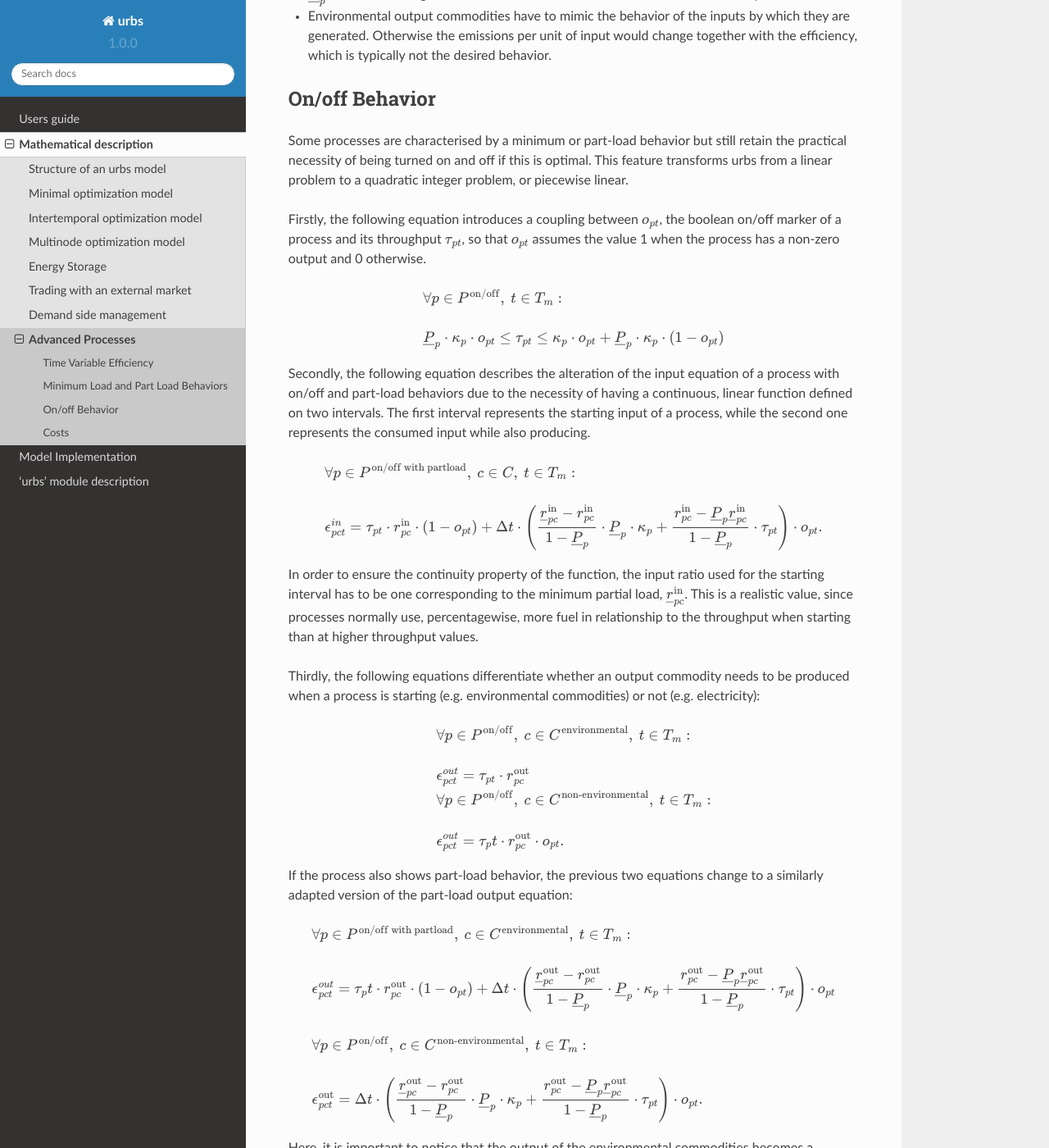
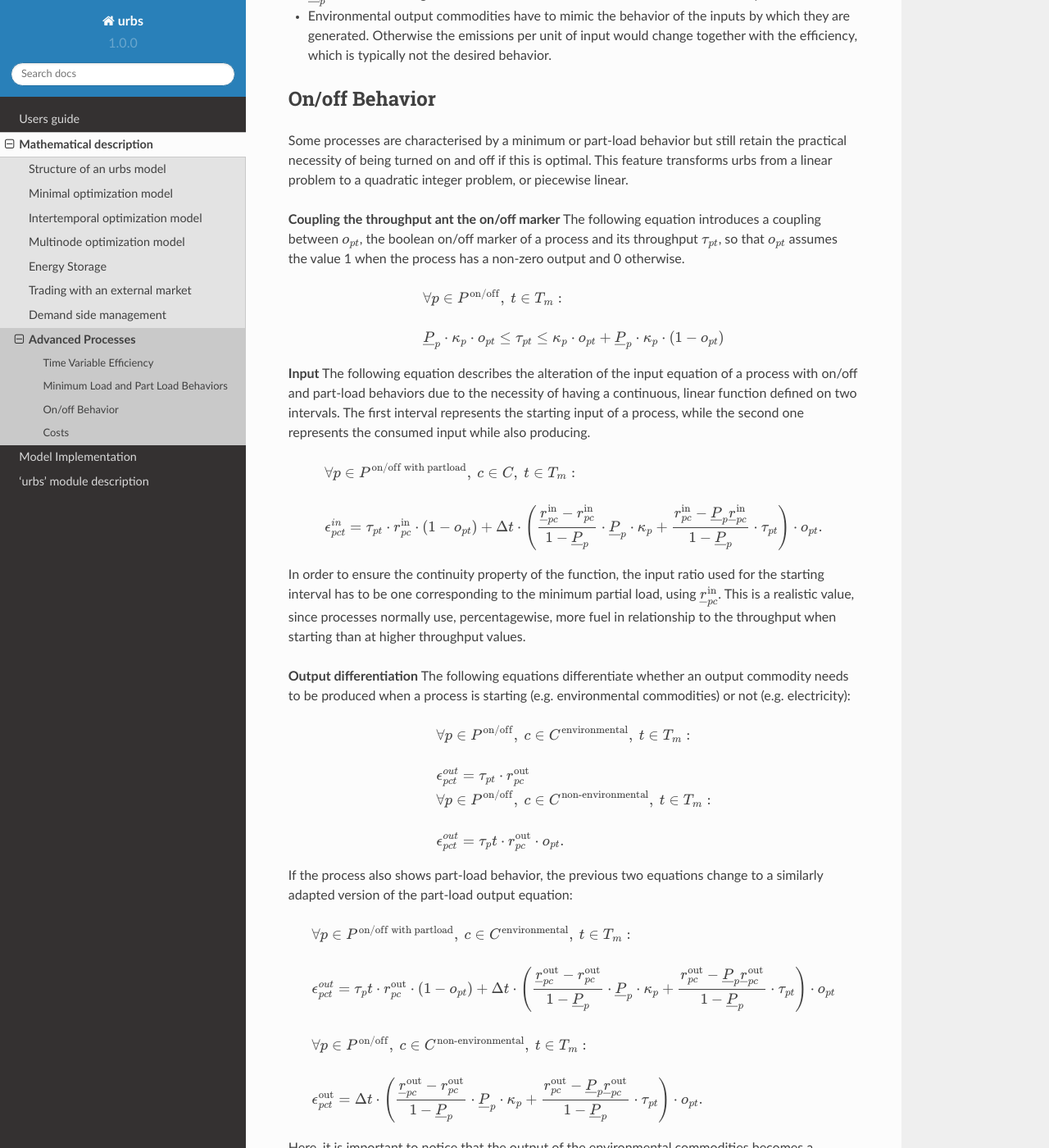
Before and after one commit to tum-ens/urbs, a Sphinx documentation site: the page built from doc/theorydoc/AP_prob.rst, in a window 1280 px wide and 1400 px high, scrolled down 1811 px. Shown: the whole window at 82% size. Built offline with Sphinx 7.4.7 and the Read the Docs theme 2.0.0, drawn with Linux system fonts in a browser that asks for light colours; some of the changed text lies outside the part shown.

Commit message:
Update AP_prob.rst
Extra subchapters for on/off

```diff
--- a/doc/theorydoc/AP_prob.rst
+++ b/doc/theorydoc/AP_prob.rst
@@ -105,7 +105,8 @@ retain the practical necessity of being turned on and off if this is optimal.
 This feature transforms urbs from a linear problem to a quadratic integer problem,
 or piecewise linear.
 
-Firstly, the following equation introduces a coupling between :math:`\omicron_{pt}`,
+**Coupling the throughput ant the on/off marker**
+The following equation introduces a coupling between :math:`\omicron_{pt}`,
 the boolean on/off marker of a process and its throughput :math:`\tau_{pt}`, so that
 :math:`\omicron_{pt}` assumes the value 1 when the process has a non-zero output and 0
 otherwise.
@@ -116,7 +117,8 @@ otherwise.
    \tau_{pt}\leq
    \kappa_p\cdot \omicron_{pt}+ \underline{P}_p\cdot \kappa_p\cdot (1 - \omicron_{pt})
 
-Secondly, the following equation describes the alteration of the input equation of a
+**Input**
+The following equation describes the alteration of the input equation of a
 process with on/off and part-load behaviors due to the necessity of having a continuous,
 linear function defined on two intervals. The first interval represents the starting input
 of a process, while the second one represents the consumed input while also producing.
@@ -134,11 +136,12 @@ of a process, while the second one represents the consumed input while also prod
 
 In order to ensure the continuity property of the function, the input ratio used
 for the starting interval has to be one corresponding to the minimum partial load,
-:math:`\underline{r}^{\text{in}}_{pc}`. This is a realistic value, since processes
+using :math:`\underline{r}^{\text{in}}_{pc}`. This is a realistic value, since processes
 normally use, percentagewise, more fuel in relationship to the throughput when
 starting than at higher throughput values.
 
-Thirdly, the following equations differentiate whether an output commodity needs to be
+**Output differentiation**
+The following equations differentiate whether an output commodity needs to be
 produced when a process is starting (e.g. environmental commodities) or not (e.g. electricity):
 
 .. math::
@@ -175,7 +178,8 @@ to be the partial one, :math:`\underline{r}^{\text{in}}_{pc}`. This is a realist
 since processes normaly produce, percentagewise, more CO2 and/or other environmental
 commodities in relationship to the throughput when starting then at higher throughput values.
 
-Fourthly, while ramping up a process which can be turned on and off with a defined ramping up
+**Output Ramping-up Limit**
+While ramping up a process which can be turned on and off with a defined ramping up
 gradient, the following unrealistic situation might occur: Due to the fact that in the minimum
 working point the process on/off marker :math:`\omicron_{pt}` can be both 0 and 1, the output
 of a process might have unrealistic jumps after the starting process is completed. There are 3
```
Also changed, not shown: other parts of doc/theorydoc/AP_prob.rst (+4 -3 lines).
